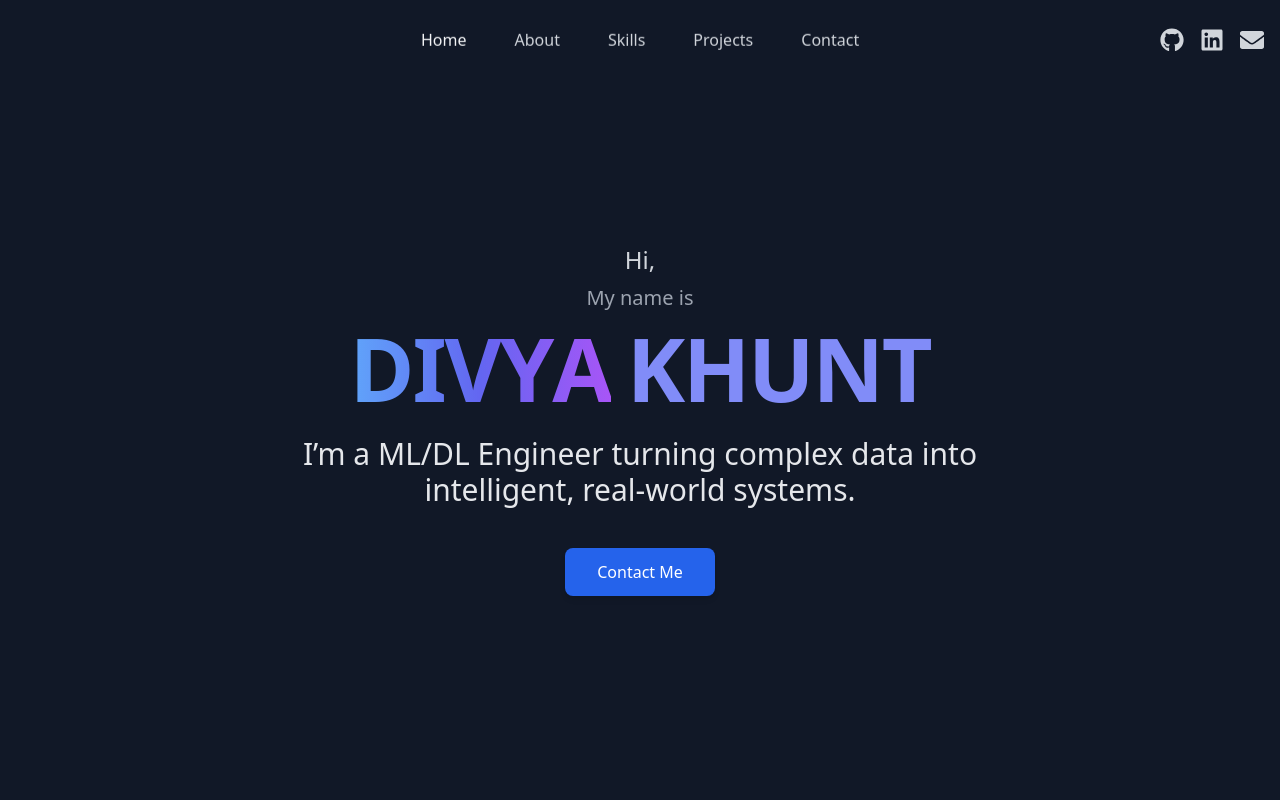
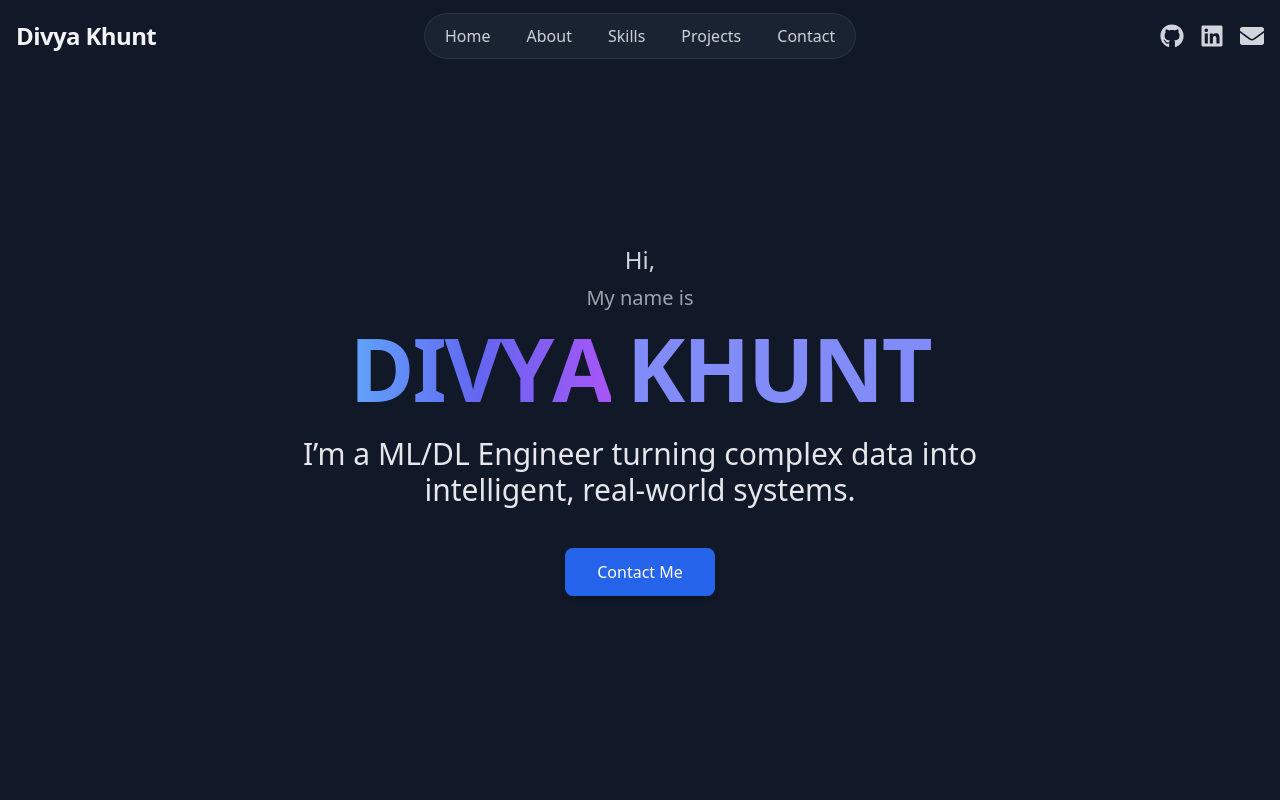
Before and after one commit to divyakhunt/portfolio, a React (Vite) app: page /#home in a window 1280 px wide. Shown: the top 800 px of the page. Built offline with nearby package versions, Linux system fonts and the light colour scheme.

Commit message:
chnages in header

```diff
--- a/components/Header.tsx
+++ b/components/Header.tsx
@@ -1,33 +1,95 @@
-import React from 'react';
-import { motion, Variants } from 'framer-motion';
+import React, { useState, useEffect } from 'react';
+import { motion, AnimatePresence, Variants, useMotionValue, useMotionTemplate } from 'framer-motion';
 import { FaGithub, FaLinkedin, FaEnvelope } from 'react-icons/fa';
-import { ContactInfo } from '../types'; // Assuming ContactInfo is in types.ts
+import { ContactInfo } from '../types';
 
 interface HeaderProps {
   isScrolled: boolean;
   activeSection: string;
   onNavLinkClick: (event: React.MouseEvent<HTMLAnchorElement>, sectionId: string) => void;
   headerRef: React.RefObject<HTMLElement>;
-  contactInfo: ContactInfo; // Added contactInfo prop
+  contactInfo: ContactInfo;
 }
 
-const navItemVariants: Variants = {
-  hidden: { opacity: 0, y: -20 },
+// Animation Variants - NEW reveal animation
+const headerVariants: Variants = {
+  hidden: {
+    clipPath: 'inset(0% 0% 100% 0%)',
+    opacity: 0,
+  },
+  visible: {
+    clipPath: 'inset(0% 0% 0% 0%)',
+    opacity: 1,
+    transition: { type: 'spring', stiffness: 100, damping: 20, delay: 0.2, duration: 0.8 },
+  },
+};
+
+const navContainerVariants: Variants = {
+  hidden: {},
+  visible: {
+    transition: {
+      staggerChildren: 0.08,
+      delayChildren: 0.5, // Start after header reveal begins
+    },
+  },
+};
+
+const navLinkVariants: Variants = {
+  hidden: { y: 20, opacity: 0 }, // Animates from below
+  visible: {
+    y: 0,
+    opacity: 1,
+    transition: { type: 'spring', stiffness: 300, damping: 20 },
+  },
+};
+
+const Header: React.FC<HeaderProps> = ({ isScrolled, activeSection, onNavLinkClick, headerRef, contactInfo }) => {
+  const [isMenuOpen, setIsMenuOpen] = useState(false);
+  const mouseX = useMotionValue(0);
+
+  const navLinks = [
+    { id: "home", label: "Home" },
+    { id: "about", label: "About" },
+    { id: "skills", label: "Skills" },
+    { id: "projects", label: "Projects" },
+    { id: "contact", label: "Contact" },
+  ];
+
+  const socialLinks = [
+    { href: contactInfo.github, label: "GitHub", Icon: FaGithub, target: "_blank", hoverColor: "#6e5494" },
+    { href: contactInfo.linkedin, label: "LinkedIn", Icon: FaLinkedin, target: "_blank", hoverColor: "#0A66C2" },
+    { href: `mailto:${contactInfo.email}`, label: "Email", Icon: FaEnvelope, target: "_self", hoverColor: "#EA4335" },
+  ];
+
+  useEffect(() => {
+    document.body.style.overflow = isMenuOpen ? 'hidden' : 'unset';
+    return () => { document.body.style.overflow = 'unset'; };
+  }, [isMenuOpen]);
+
+  const handleLinkClick = (e: React.MouseEvent<HTMLAnchorElement>, sectionId: string) => {
+    onNavLinkClick(e, sectionId);
+    setIsMenuOpen(false);
+  };
+
+  const handleMouseMove = (event: React.MouseEvent<HTMLElement>) => {
+    const { currentTarget, clientX } = event;
+    const { left } = currentTarget.getBoundingClientRect();
+    mouseX.set(clientX - left);
+  };
+
+  const menuVariants: Variants = {
+    hidden: { opacity: 0, y: '-100%' },
+    visible: { opacity: 1, y: 0, transition: { duration: 0.3, ease: 'easeInOut' } },
+    exit: { opacity: 0, y: '-100%', transition: { duration: 0.3, ease: 'easeInOut' } },
+  };
+
+  const mobileNavItemVariants: Variants = {
+    hidden: { opacity: 0, y: 20 },
     visible: (i: number) => ({
       opacity: 1,
       y: 0,
-    transition: { delay: 0.3 + i * 0.04, duration: 0.3, ease: "easeOut" } // Increased delay and duration
-  })
-};
-
-const socialIconContainerVariants: Variants = {
-  hidden: {},
-  visible: {
-    transition: {
-      staggerChildren: 0.1, // Slower stagger
-      delayChildren: 0.1, // Increased delay after nav links
-    }
-  }
+      transition: { delay: 0.2 + i * 0.08, duration: 0.4, ease: 'easeOut' },
+    }),
   };
 
   const socialIconItemVariants: Variants = {
@@ -35,131 +97,214 @@ const socialIconItemVariants: Variants = {
     visible: {
       opacity: 1,
       scale: 1,
-    transition: { duration: 0.4, ease: "easeOut" } // Increased duration
-  }
+      transition: { duration: 0.4, ease: "easeOut" },
+    },
   };
 
-const Header: React.FC<HeaderProps> = ({ isScrolled, activeSection, onNavLinkClick, headerRef, contactInfo }) => {
-  const navLinks = [
-    { id: "home", label: "Home" },
-    { id: "about", label: "About" },
-    { id: "skills", label: "Skills" },
-    { id: "projects", label: "Projects" },
-    // { id: "education", label: "Education" },
-    { id: "contact", label: "Contact" },
-  ];
-
-  const socialLinks = [
-  {
-    href: contactInfo.github,
-    label: "GitHub",
-    Icon: FaGithub,
-    target: "_blank",
-    hoverColor: "#6e5494"  // GitHub dark gray
-  },
-  {
-    href: contactInfo.linkedin,
-    label: "LinkedIn",
-    Icon: FaLinkedin,
-    target: "_blank",
-    hoverColor: "#0A66C2" // LinkedIn blue
-  },
-  {
-    href: `mailto:${contactInfo.email}`,
-    label: "Email",
-    Icon: FaEnvelope,
-    target: "_self",
-    hoverColor: "#EA4335" // Gmail red
-  },
-];
-
-
   return (
+    <>
       <motion.header
         ref={headerRef}
-      id="home-header" // Changed id to avoid conflict with #home section if not intended for section marker
-      className={`fixed top-0 left-0 right-0 z-50 text-neutral-100 will-change-transform will-change-opacity transition-all duration-300 ease-out ${
-        isScrolled
-          ? 'bg-neutral-800/90 shadow-xl backdrop-blur-md py-3 sm:py-4'
-          : 'bg-transparent shadow-none py-4 sm:py-5'
+        id="home-header"
+        className={`fixed top-0 left-0 right-0 z-50 text-neutral-100 will-change-transform transition-all duration-300 ease-in-out ${
+          isScrolled || isMenuOpen ? 'py-3 sm:py-4' : 'bg-transparent py-4 sm:py-5'
         }`}
-
-      initial={{ y: -100 }}
-      animate={{ y: 0 }}
-      transition={{ duration: 0.6, ease: [0.25, 0.1, 0.25, 1], delay: 0.15 }} // Increased duration and delay
-    >
-      <div className="container mx-auto flex items-center justify-between px-4 w-full">
-        {/* Left spacer for medium screens and up to help center nav */}
-        <div className="flex-1 hidden md:flex"></div>
-
-        {/* Navigation Links (Main) */}
-        <motion.nav
-          className="flex flex-wrap justify-center items-center gap-x-3 sm:gap-x-5 lg:gap-x-6 gap-y-2"
+        variants={headerVariants}
         initial="hidden"
         animate="visible"
-          variants={{ visible: {transition: {staggerChildren: 0.06}}}} // Slower stagger
-          style={{ willChange: 'transform, opacity' }}
       >
-          {navLinks.map((link, index) => (
+        <motion.div
+          className="absolute inset-0 bg-neutral-900/80 backdrop-blur-xl"
+          initial={{ opacity: 0 }}
+          animate={{ opacity: isScrolled || isMenuOpen ? 1 : 0 }}
+          transition={{ duration: 0.3 }}
+        />
+
+        <motion.div
+          className="absolute bottom-0 left-1/2 -translate-x-1/2 w-full max-w-7xl h-px bg-gradient-to-r from-transparent via-primary/50 to-transparent"
+          initial={{ opacity: 0 }}
+          animate={{ opacity: isScrolled ? 1 : 0 }}
+          transition={{ duration: 0.3 }}
+        />
+
+        <div className="container mx-auto flex items-center justify-between px-4 w-full relative">
+          <motion.a
+            href="#home"
+            onClick={(e) => onNavLinkClick(e, 'home')}
+            className="text-xl sm:text-2xl font-bold tracking-tight text-neutral-100 z-10"
+            initial={{ opacity: 0, x: -20 }}
+            animate={{ opacity: 1, x: 0, transition: { delay: 0.5, duration: 0.4 } }}
+            whileHover={{
+                color: '#60A5FA',
+                scale: 1.03,
+                textShadow: '0 0 10px rgba(96, 165, 250, 0.7)'
+            }}
+            whileTap={{ scale: 0.98 }}
+          >
+            Divya Khunt
+          </motion.a>
+
+          {/* Center: Desktop Nav with Render Animation */}
+          <motion.nav
+            onMouseMove={handleMouseMove}
+            className="hidden md:flex items-center gap-x-1 p-1 bg-neutral-800/70 border border-neutral-700/60 rounded-full absolute left-1/2 top-1/2 -translate-x-1/2 -translate-y-1/2 backdrop-blur-sm group"
+            variants={navContainerVariants}
+            initial="hidden"
+            animate="visible"
+          >
+            <motion.div
+                className="absolute inset-0 rounded-full -z-20 opacity-0 group-hover:opacity-100 transition-opacity duration-300"
+                style={{
+                    background: useMotionTemplate`
+                        radial-gradient(
+                            180px circle at ${mouseX}px,
+                            rgba(96, 165, 250, 0.15),
+                            transparent 80%
+                        )
+                    `,
+                }}
+            />
+            {navLinks.map((link) => (
               <motion.a
                 key={link.id}
                 href={`#${link.id}`}
                 onClick={(e) => onNavLinkClick(e, link.id)}
-              className={`px-3 py-2 rounded-md text-sm sm:text-base font-medium transition-all duration-150 ease-out
-                ${activeSection === link.id
-                  ? 'text-accent-default scale-105' // Active link already scaled
-                  : 'text-neutral-300 hover:text-white'
-                }`}
-              custom={index}
-              variants={navItemVariants}
-              whileHover={{
-                y: -2,
-                scale: activeSection === link.id ? 1.05 : 1.1, // Slightly larger hover scale for non-active
-                color: activeSection === link.id ? '#EC4899' : '#F472B6',
-                transition: { duration: 0.1 }
-              }}
+                className={`relative px-4 py-1.5 text-sm lg:text-base font-medium transition-colors duration-300 rounded-full
+                  text-neutral-300 hover:text-blue-400 dark:hover:text-primary-light
+                `}
+
+                variants={navLinkVariants}
+                whileHover={{ scale: 1.08 }}
                 whileTap={{ scale: 0.95 }}
-              data-interactive="true"
               >
                 {link.label}
+                {activeSection === link.id && (
+                  <motion.div
+                    layoutId="header-active-pill"
+                    className="absolute inset-0 bg-primary-default -z-10"
+                    style={{ borderRadius: 9999 }}
+                    transition={{ type: 'spring', stiffness: 400, damping: 35 }}
+                  />
+                )}
               </motion.a>
             ))}
           </motion.nav>
 
-        {/* Social Media Icons Container (Right side) */}
-        <motion.div
-          className="flex-1 flex justify-end items-center"
-          variants={socialIconContainerVariants}
-          initial="hidden"
-          animate="visible"
-          style={{ willChange: 'transform, opacity' }}
-        >
-          <div className="flex items-center gap-x-3 sm:gap-x-4">
-            {socialLinks.map((social, index) => (
+          <div className="flex items-center z-10">
+            {/* Desktop: Socials (Animation preserved as requested) */}
+            <div className="hidden md:flex items-center gap-x-3 sm:gap-x-4">
+              {socialLinks.map((social) => (
                 <motion.a
                   key={social.label}
                   href={social.href}
                   target={social.target}
                   rel={social.target === "_blank" ? "noopener noreferrer" : ""}
                   aria-label={social.label}
-                className="text-neutral-300 hover:text-accent-light transition-colors duration-150"
-                variants={socialIconItemVariants}
-                whileHover={{
-                  y: -2,
-                  scale: 1.1,
-                  color: social.hoverColor,
-                  transition: { duration: 0.1 }
-                }}
+                  className="text-neutral-300"
+                  initial={{ opacity: 0, scale: 0.5 }}
+                  animate={{ opacity: 1, scale: 1, transition: { delay: 0.6, duration: 0.3 } }}
+                  whileHover={{ y: -2, scale: 1.1, color: social.hoverColor, transition: { duration: 0.2 } }}
                   whileTap={{ scale: 0.9 }}
-                data-interactive="true"
                 >
                   <social.Icon className="w-5 h-5 sm:w-6 sm:h-6" />
                 </motion.a>
               ))}
             </div>
-        </motion.div>
+
+            {/* Mobile: Hamburger Menu Button */}
+            <div className="md:hidden">
+              <button
+                onClick={() => setIsMenuOpen(!isMenuOpen)}
+                className="relative z-50 w-8 h-8 flex flex-col justify-around items-center"
+                aria-label="Toggle menu"
+              >
+                <motion.span
+                  className="w-6 h-0.5 bg-white rounded-full origin-center"
+                  animate={{
+                    y: isMenuOpen ? '7px' : '0px',
+                    rotate: isMenuOpen ? 45 : 0,
+                  }}
+                  transition={{ duration: 0.2 }}
+                />
+                <motion.span
+                  className="w-6 h-0.5 bg-white rounded-full"
+                  animate={{
+                    opacity: isMenuOpen ? 0 : 1,
+                    scale: isMenuOpen ? 0.8 : 1,
+                  }}
+                  transition={{ duration: 0.2 }}
+                />
+                <motion.span
+                  className="w-6 h-0.5 bg-white rounded-full origin-center"
+                  animate={{
+                    y: isMenuOpen ? '-7px' : '0px',
+                    rotate: isMenuOpen ? -45 : 0,
+                  }}
+                  transition={{ duration: 0.2 }}
+                />
+              </button>
+            </div>
+          </div>
         </div>
       </motion.header>
+
+      {/* Mobile Menu Overlay */}
+      <AnimatePresence>
+        {isMenuOpen && (
+          <motion.div
+            className="fixed inset-0 z-40 bg-gradient-to-br from-neutral-900 via-neutral-800 to-primary-darker/60 backdrop-blur-xl flex flex-col items-center justify-center text-white"
+            variants={menuVariants}
+            initial="hidden"
+            animate="visible"
+            exit="exit"
+          >
+            <nav className="flex flex-col items-center gap-y-6 text-center">
+              {navLinks.map((link, index) => (
+                <motion.a
+                  key={link.id}
+                  href={`#${link.id}`}
+                  onClick={(e) => handleLinkClick(e, link.id)}
+                  className="text-3xl font-semibold tracking-wide"
+                  custom={index}
+                  variants={mobileNavItemVariants}
+                  initial="hidden"
+                  animate="visible"
+                  whileHover={{
+                    scale: 1.1,
+                    color: '#8B5CF6',
+                    transition: { type: 'spring', stiffness: 250, damping: 10 }
+                  }}
+                  whileTap={{ scale: 0.95 }}
+                >
+                  {link.label}
+                </motion.a>
+              ))}
+            </nav>
+            <motion.div
+              className="flex items-center gap-x-8 mt-16"
+              initial="hidden"
+              animate="visible"
+              variants={{ visible: { transition: { staggerChildren: 0.1, delayChildren: 0.6 } } }}
+            >
+              {socialLinks.map((social) => (
+                <motion.a
+                  key={social.label}
+                  href={social.href}
+                  target={social.target}
+                  rel={social.target === "_blank" ? "noopener noreferrer" : ""}
+                  aria-label={social.label}
+                  variants={socialIconItemVariants}
+                  whileHover={{ scale: 1.15, color: social.hoverColor }}
+                  whileTap={{ scale: 0.95 }}
+                >
+                  <social.Icon className="w-8 h-8" />
+                </motion.a>
+              ))}
+            </motion.div>
+          </motion.div>
+        )}
+      </AnimatePresence>
+    </>
   );
 };
 
```
Lines whose indentation alone changed are shown as unchanged.
